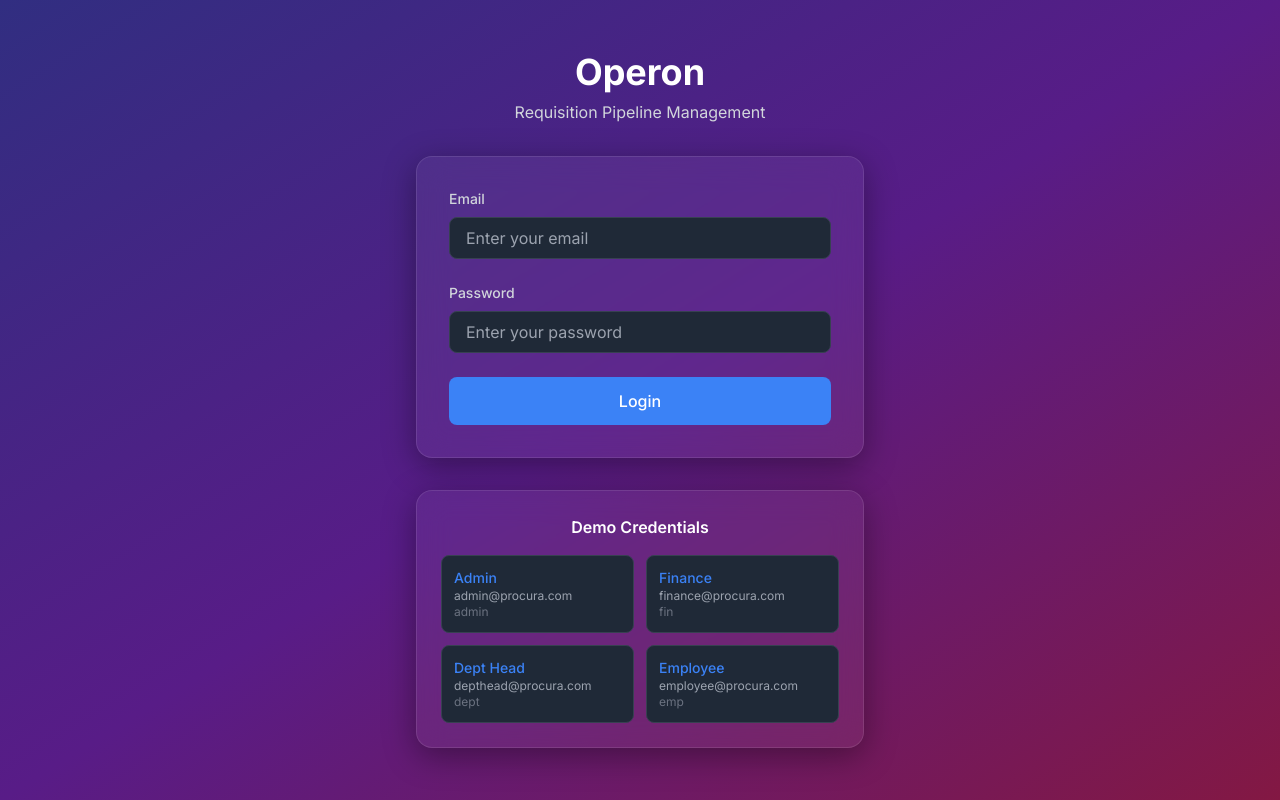
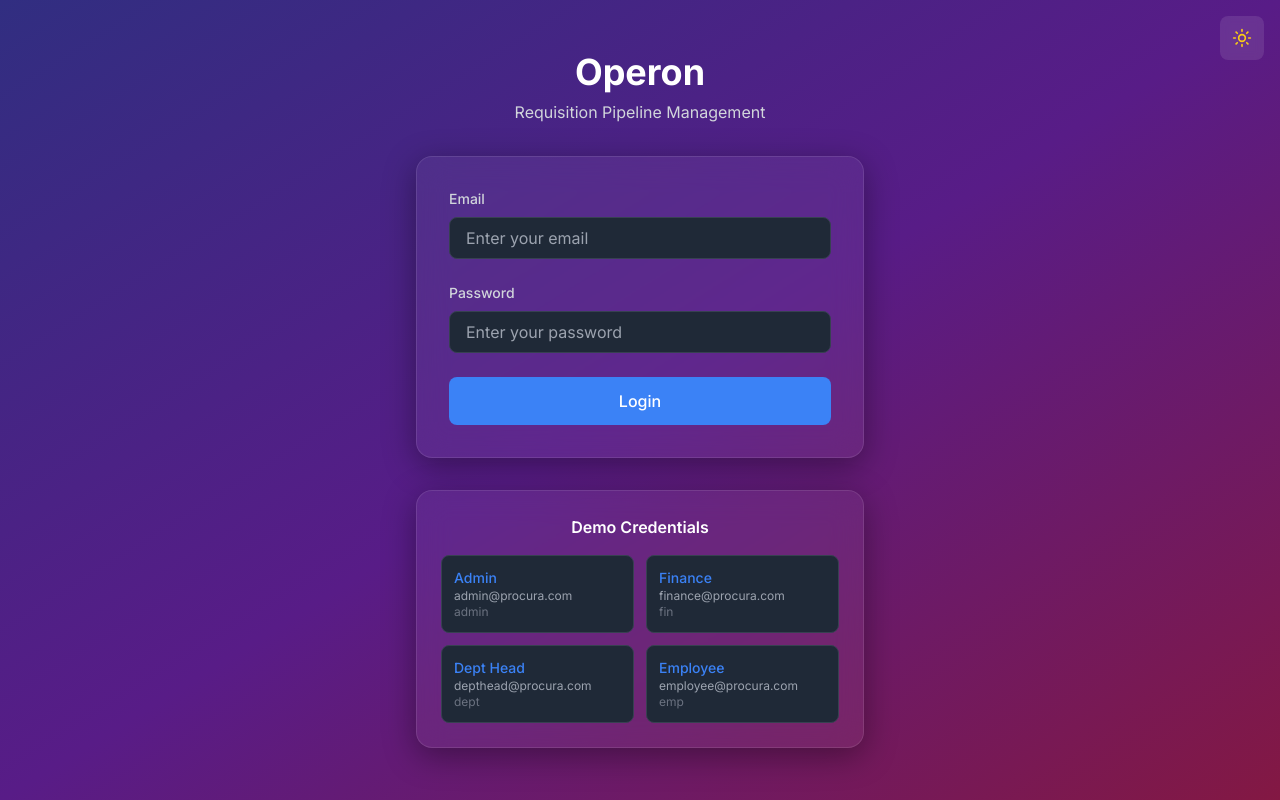
Before and after one commit to Ravinagraj01/Operon---Billing-and-requisition-management-system, a React (Vite) app in the folder frontend/: page /login in a window 1280 px wide. Built offline with nearby package versions, Linux system fonts and the light colour scheme.

Commit message:
feat(login): add theme toggle button to login page with sun/moon icons

```diff
--- a/frontend/src/pages/Login.jsx
+++ b/frontend/src/pages/Login.jsx
@@ -1,8 +1,10 @@
 import React, { useState } from 'react'
 import { useNavigate } from 'react-router-dom'
 import { useAuth } from '../context/AuthContext'
+import { useTheme } from '../context/ThemeContext'
 import { useToast } from '../components/shared/Toast'
 import LoadingSpinner from '../components/shared/LoadingSpinner'
+import { Moon, Sun } from 'lucide-react'
 
 const Login = () => {
   const [formData, setFormData] = useState({
@@ -14,6 +16,7 @@
 
   const { login } = useAuth()
   const { showToast } = useToast()
+  const { isDarkMode, toggleTheme } = useTheme()
   const navigate = useNavigate()
 
   const demoCredentials = [
@@ -66,7 +69,20 @@
   }
 
   return (
-    <div className="min-h-screen bg-gradient-to-br from-indigo-900 via-purple-900 to-pink-900 flex items-center justify-center p-4">
+    <div className="min-h-screen bg-gradient-to-br from-indigo-900 via-purple-900 to-pink-900 flex items-center justify-center p-4 relative">
+      {/* Theme Toggle Button */}
+      <button
+        onClick={toggleTheme}
+        className="absolute top-4 right-4 p-3 rounded-lg bg-white/10 hover:bg-white/20 backdrop-blur-sm transition-colors"
+        title={isDarkMode ? 'Switch to Light Mode' : 'Switch to Dark Mode'}
+      >
+        {isDarkMode ? (
+          <Sun className="w-5 h-5 text-yellow-400" />
+        ) : (
+          <Moon className="w-5 h-5 text-gray-600" />
+        )}
+      </button>
+
       <div className="max-w-md w-full space-y-8">
         {/* Header */}
         <div className="text-center">
```
